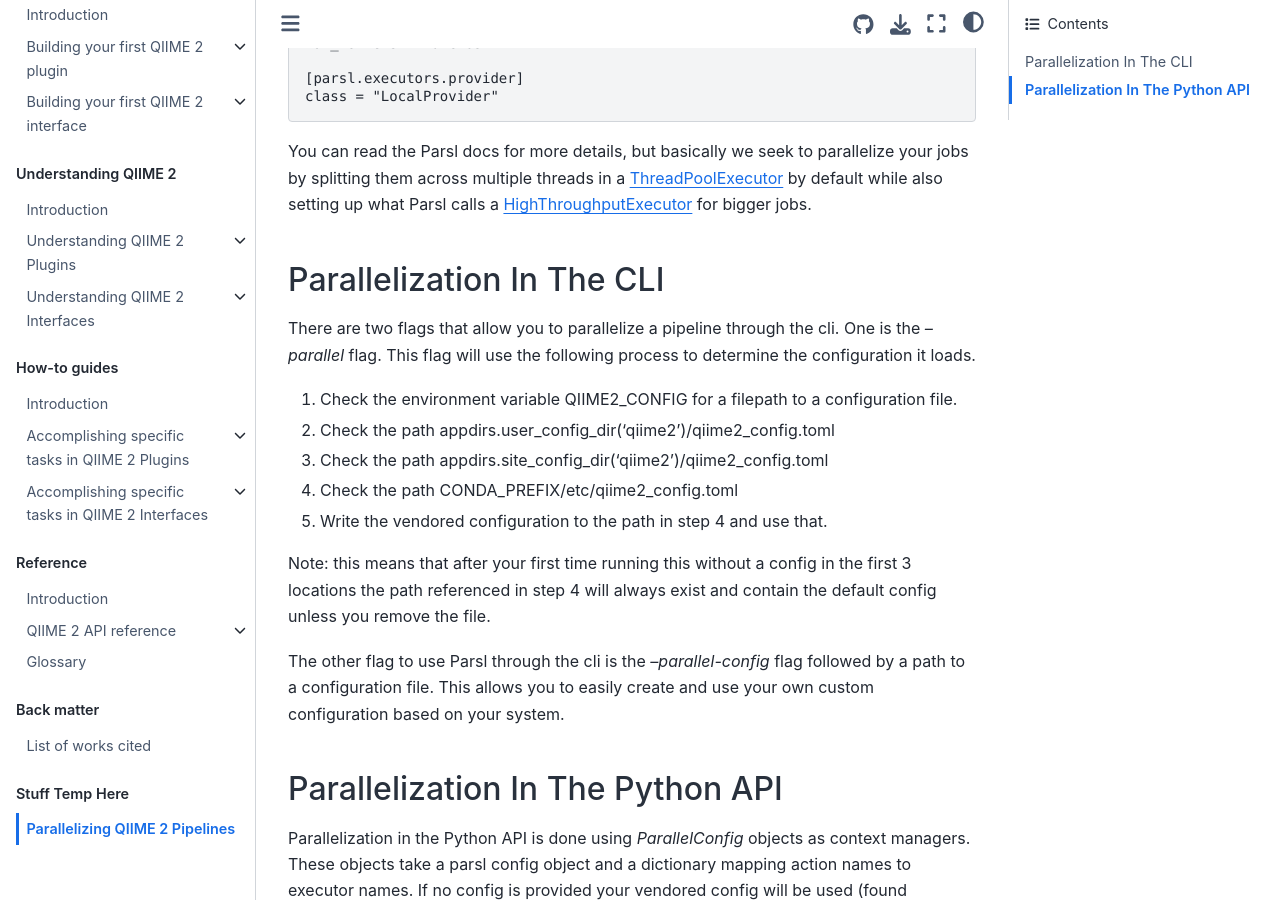
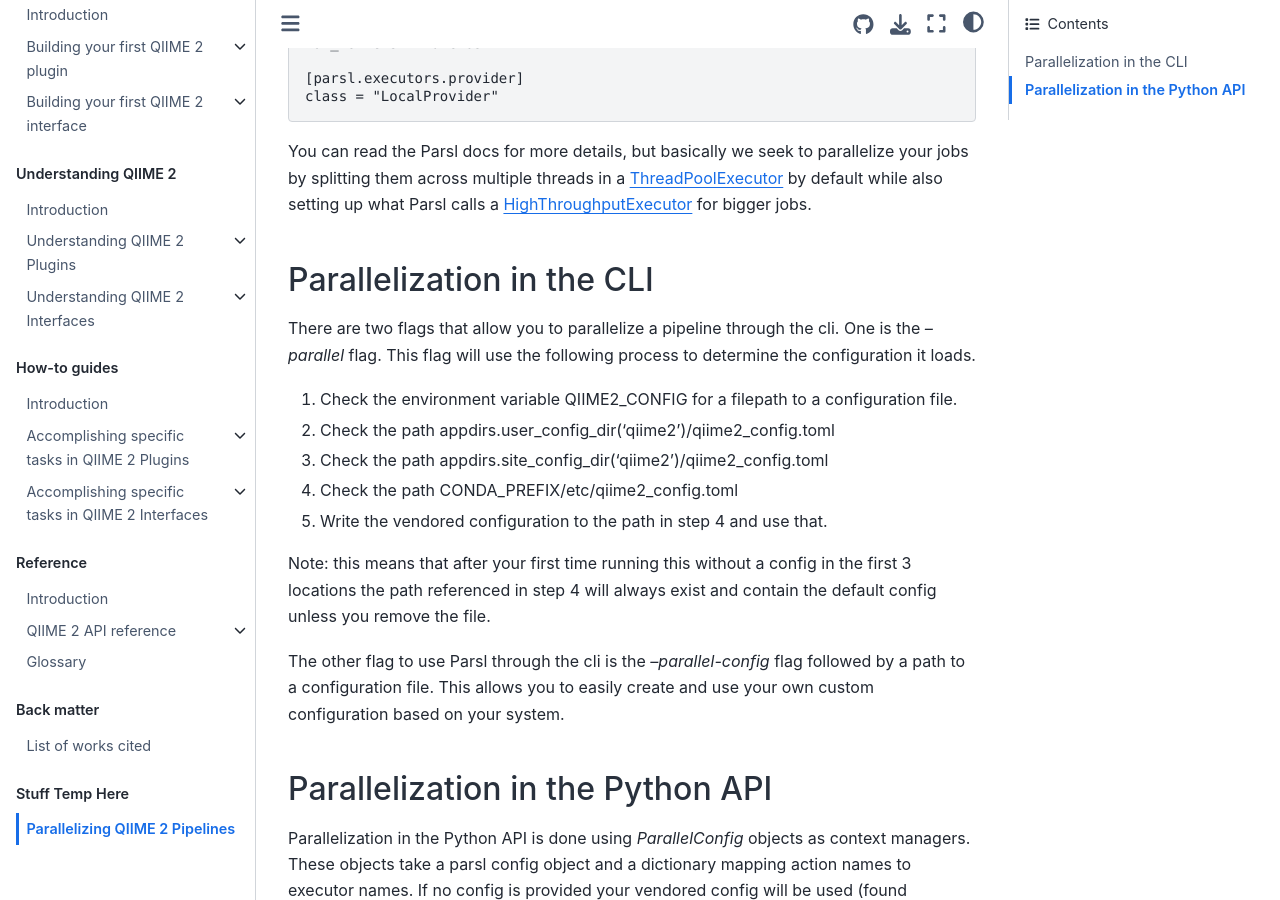
Before and after one commit to caporaso-lab/developing-with-qiime2, a Jupyter Book: the page built from book/parallel.rst, in a window 1280 px wide and 900 px high, scrolled down 628 px. Built offline with Jupyter Book 1.0.4 settings and Sphinx 7.4.7 and the Sphinx Book theme 1.1.4, drawn with Linux system fonts in a browser that asks for light colours.

Commit message:
Change capitalization

```diff
--- a/book/parallel.rst
+++ b/book/parallel.rst
@@ -28,7 +28,7 @@ For basic usage, we have supplied a vendored configuration that we load from a .
 
 You can read the Parsl docs for more details, but basically we seek to parallelize your jobs by splitting them across multiple threads in a `ThreadPoolExecutor <https://parsl.readthedocs.io/en/stable/stubs/parsl.executors.ThreadPoolExecutor.html?highlight=Threadpoolexecutor>`_ by default while also setting up what Parsl calls a `HighThroughputExecutor <https://parsl.readthedocs.io/en/stable/stubs/parsl.executors.HighThroughputExecutor.html?highlight=HighThroughputExecutor>`_  for bigger jobs.
 
-Parallelization In The CLI
+Parallelization in the CLI
 ++++++++++++++++++++++++++
 
 There are two flags that allow you to parallelize a pipeline through the cli. One is the `--parallel` flag. This flag will use the following process to determine the configuration it loads.
@@ -47,7 +47,7 @@ Note: this means that after your first time running this without a config in the
 
 The other flag to use Parsl through the cli is the `--parallel-config` flag followed by a path to a configuration file. This allows you to easily create and use your own custom configuration based on your system.
 
-Parallelization In The Python API
+Parallelization in the Python API
 +++++++++++++++++++++++++++++++++
 
 Parallelization in the Python API is done using `ParallelConfig` objects as context managers. These objects take a parsl config object and a dictionary mapping action names to executor names. If no config is provided your vendored config will be used (found following the steps from the `--parallel` flag above).
```
